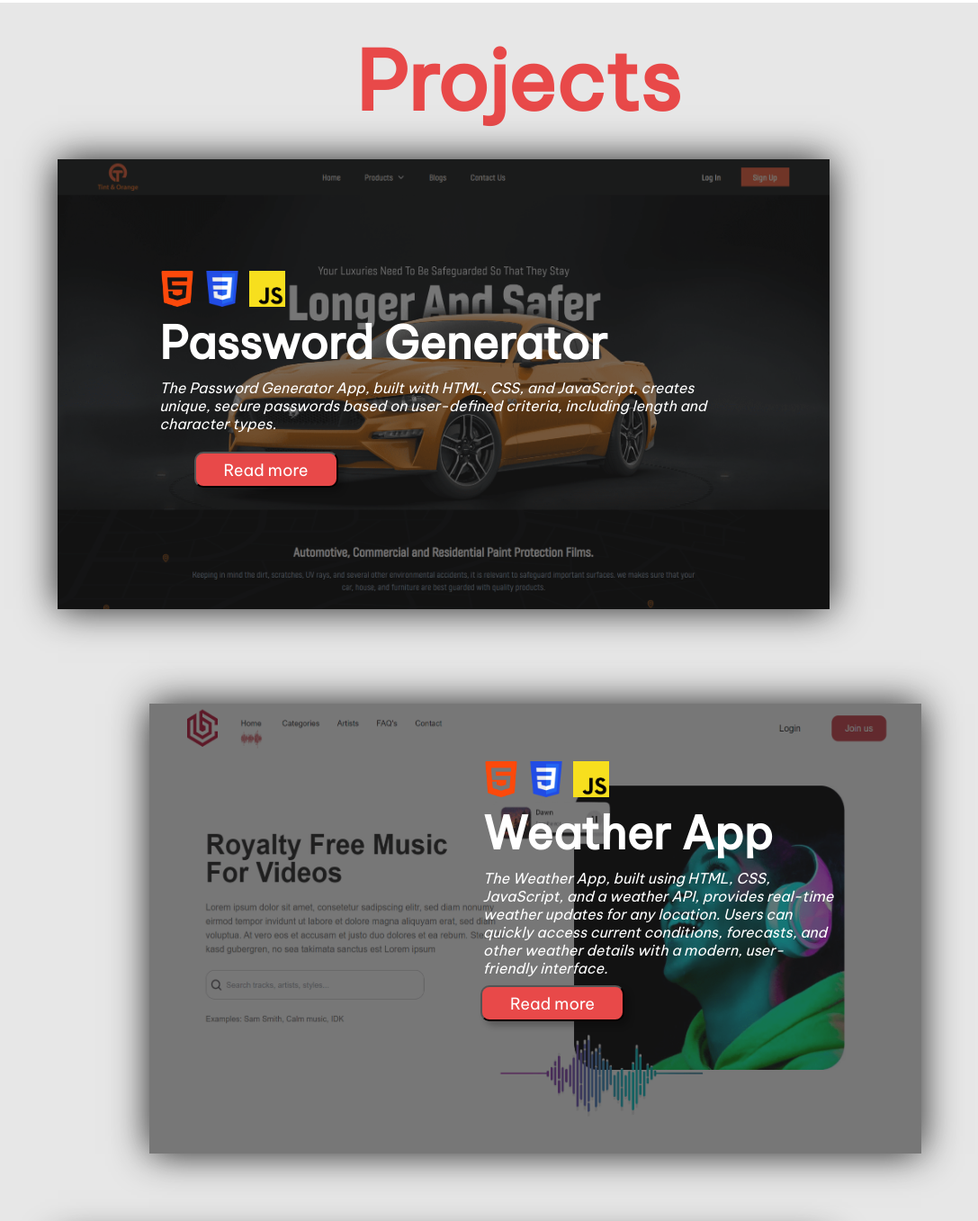
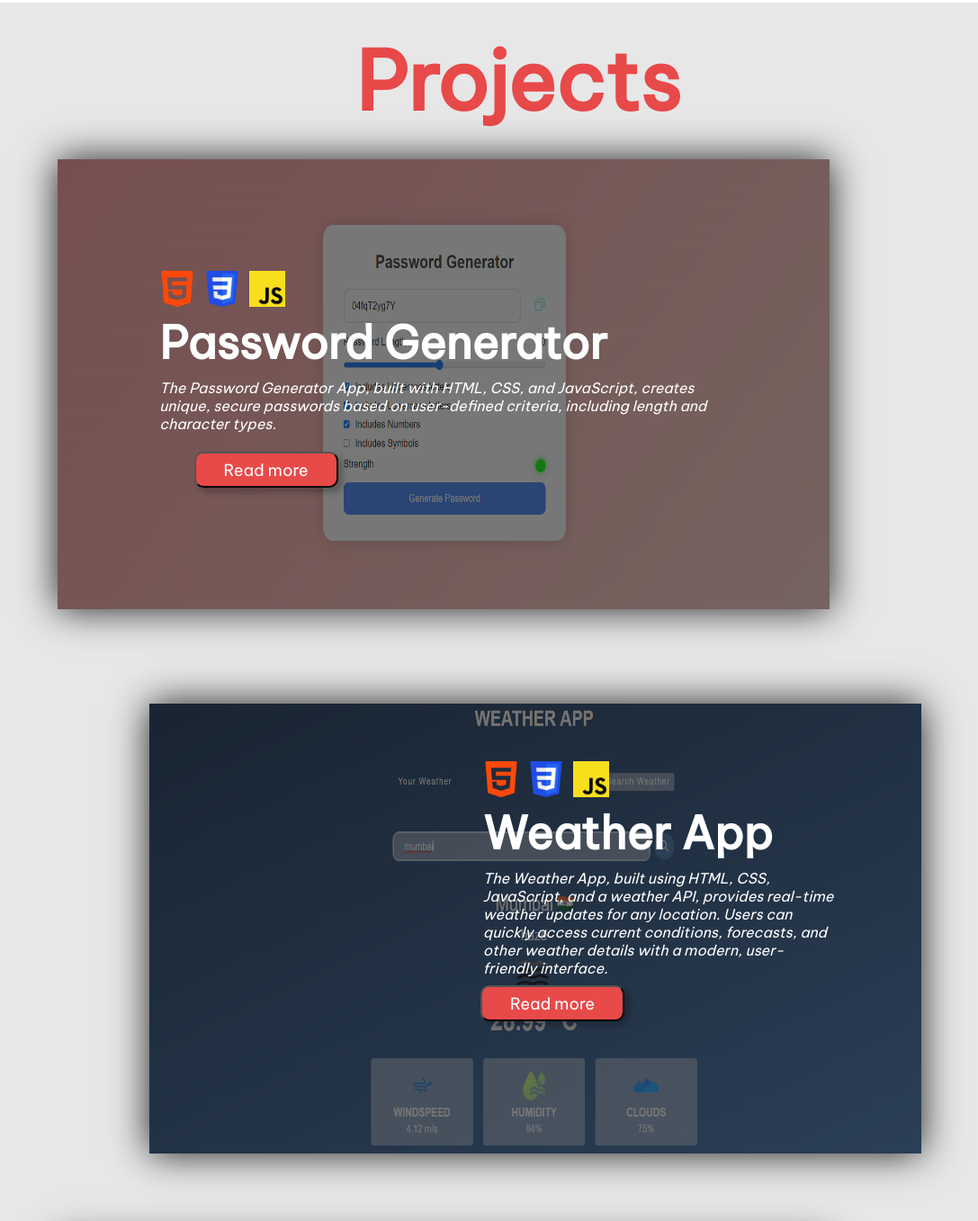
Before and after one commit to aryanpurohit77/Portfolio-website, a plain HTML site: page index.html in a window 1280 px wide. Shown: the part 723-2080 px from the top of the page at 90% size, without its empty margins (64-1151 px from the left). Drawn offline with nearby package versions, Linux system fonts and the light colour scheme; a web font is replaced by a local one.

Commit message:
Update index.html

```diff
--- a/index.html
+++ b/index.html
@@ -68,7 +68,7 @@
                 <div class="project-card" id="project1">
                     <div class="project-number project-number-right">01</div>
                     <div class="project-image">
-                        <img class="car_image" src="car.png" alt="">
+                        <img class="car_image" src="PasswordGenerator.png" alt="">
                     </div>
                     <div class="project-content project-content-left">
                             <div class="project-skills-container">
@@ -90,7 +90,7 @@
                 <div class="project-card" id="project2">
                     <div class="project-number project-number-left">02</div>
                     <div class="project-image">
-                        <img class="car_image" src="Project2.png" alt="">
+                        <img class="car_image" src="Weather App.png" alt="">
                     </div>
                     <div class="project-content project-content-right">
                             <div class="project-skills-container">
@@ -111,7 +111,7 @@
                 <div class="project-card" id="project3">
                     <div class="project-number project-number-right">03</div>
                     <div class="project-image">
-                        <img class="car_image" src="Project3.png" alt="">
+                        <img class="car_image" src="Razorpay.png" alt="">
                     </div>
                     <div class="project-content  project-content-left">
                             <div class="project-skills-container">
```
